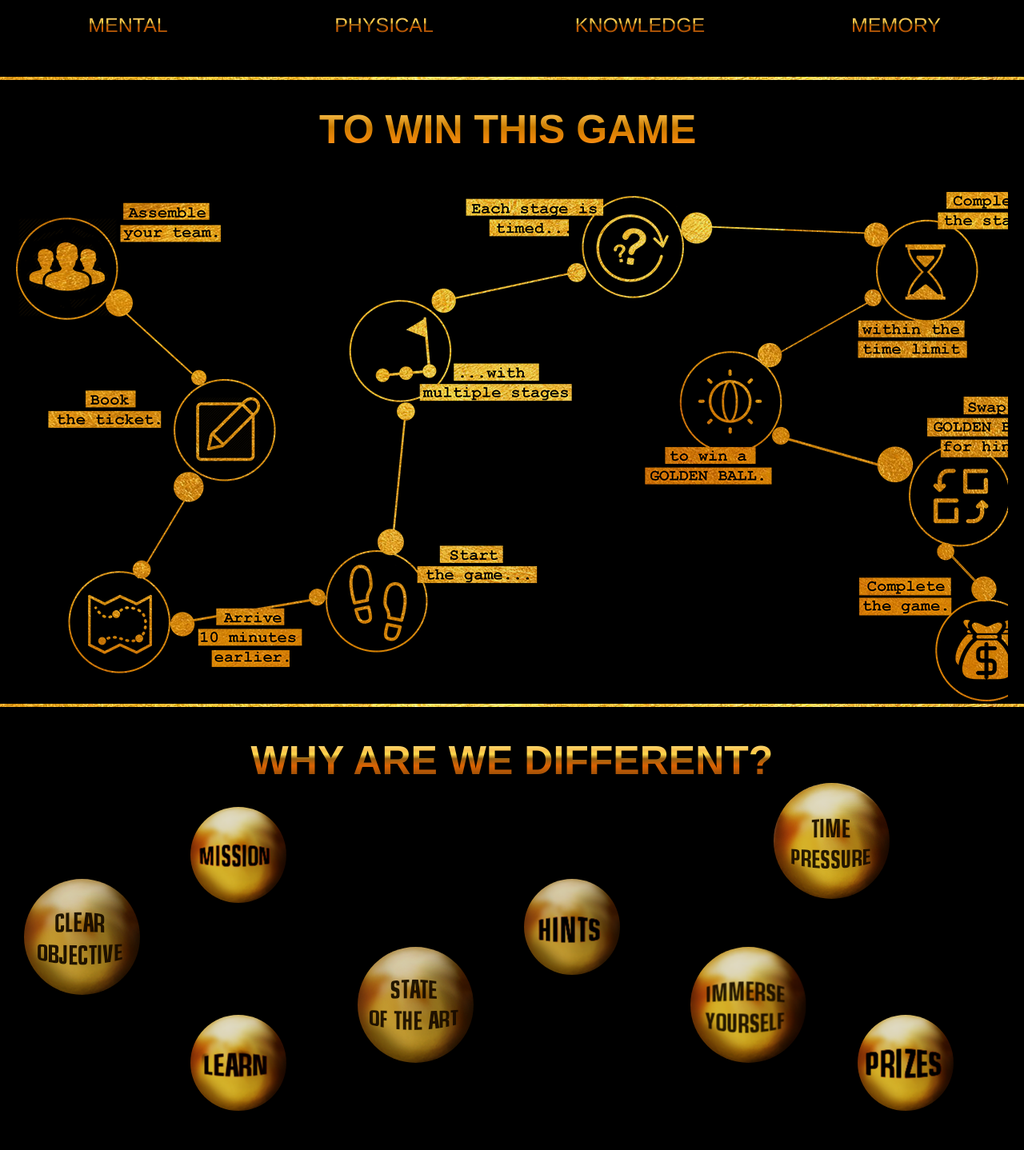
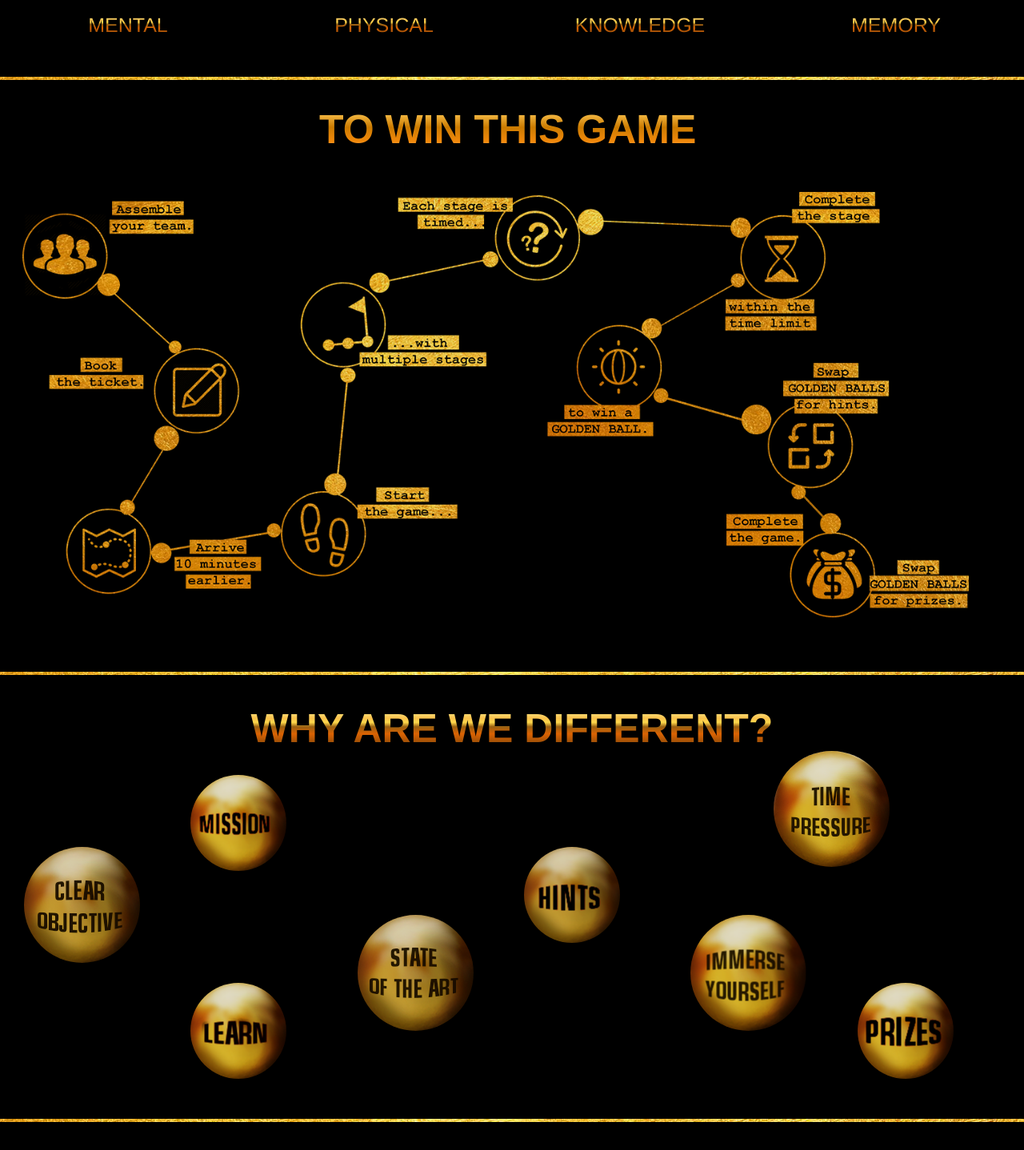
Before and after one commit to alexkolomolo/goldenballswebsite, a PHP site: page / in a window 1280 px wide. Shown: the part 2319-3757 px from the top of the page at 80% size. Run offline with PHP 8.4, Linux system fonts and the light colour scheme; data that the repository does not hold is empty; some web fonts are replaced.

Commit message:
english language

```diff
--- a/css/en.css
+++ b/css/en.css
@@ -17,8 +17,82 @@
 .schematy{
 	background:url('../images/schemacikc.png') no-repeat;
 }
+
+@media only screen and (max-width : 320px) {
+.schematy{
+	margin-top:120px;
+    margin-left:10px;
+	margin-right:2px;}
+}
+
+@media only screen and (min-width : 320px){
+.schematy{
+	margin-top:120px;
+	margin-left:15%;
+	margin-bottom:20px;}
+#section5 {
+    height: 1000px;
+    width: auto;
+}
+}
+
+@media only screen and (min-width : 480px){
+.schematy{
+	margin-top:120px;
+	margin-left:33%;
+	margin-bottom:20px;
+	height:900px
+	}
+#section5 {
+    height: 1000px;
+    width: auto;
+}
+}
+@media only screen and (min-width : 640px) {
+	.schematy{
+	background:url('../images/schematc.png') no-repeat;
+	background-size:96%;
+	margin-left:2%;
+	margin-top:120px;
+	margin-bottom:10px;
+}
+	#section5 {
+    height: 450px;
+    width: auto;
+}
+}
+
+@media only screen and (min-width : 768px) {
+.schematy{
+	background:url('../images/schematc.png') no-repeat;
+	background-size:96%;
+	margin-left:2%;
+	margin-bottom:10px;
+   }
+#section5 {
+    height: 550px;
+    width: auto;}
+}
+
+@media only screen and (min-width : 992px) {
+.schematy{
+		background:url('../images/schematc.png') no-repeat;
+		background-size: 96%;
+		margin-left:1%;
+		margin-bottom:20px;}
+#section5 {
+		height: 700px;
+		width: auto;}
+}
+
+
 @media only screen and (min-width : 1200px) {
-	.schematy{
+.schematy{
 		background:url('../images/schematc.png') no-repeat;
-	}
+		background-size: 96%;
+		margin-left:1%;
+		margin-bottom:20px;}
+#section5 {
+		height: 740px;
+		width: auto;}
 }
```
